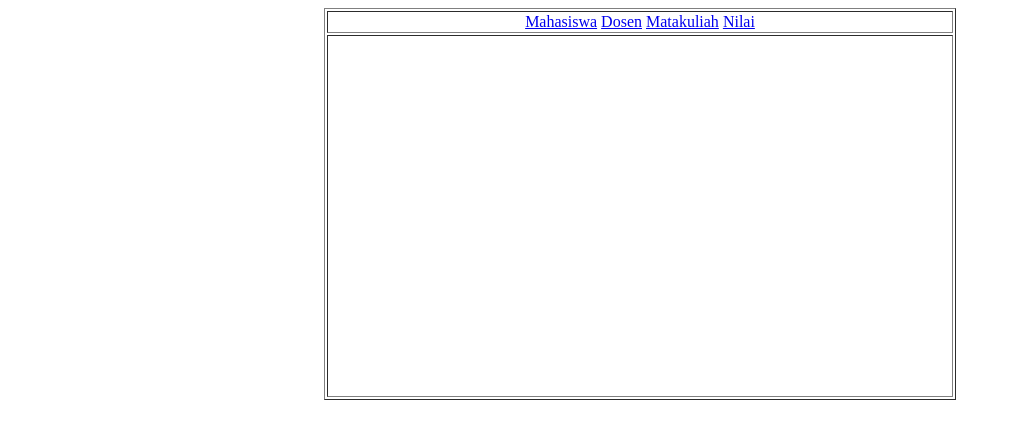
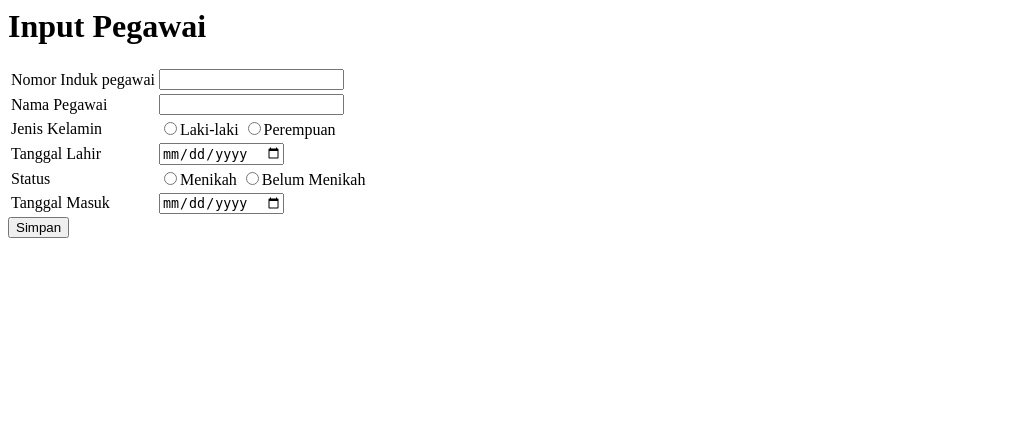
Before and after one commit to alwiramadhan16/UNBIN_PL2_PS2, a PHP site: the page made by index.php in a window 1280 px wide. Shown: the top 439 px of the page, without its empty margins (0-1011 px from the left). Run offline with PHP 8.4, Linux system fonts and the light colour scheme.

Commit message:
Add files via upload

```diff
--- /dev/null
+++ b/controller/controller_pegawai.php
@@ -0,0 +1,67 @@
+<?php
+//include class model
+include "model/model_pegawai.php";
+
+class controller
+{
+
+	//Declare Global Variable Of Model
+	public $model;
+
+	//Create Instance
+	function __construct()
+	{
+		$this->model = new model();
+	}
+
+	function view_post()
+	{
+		include "view/view_post_pegawai.php";
+	}
+
+	function view_put($id)
+	{
+		$data = $this->model->select($id);
+		include "view/view_put_pegawai.php";
+	}
+
+	function view_index()
+	{
+		$data = $this->model->selectAll();
+		include "view/view_pegawai.php";
+	}
+
+	//Function Insert Data
+	function insert()
+	{
+		$id = NULL;
+		$nip = $_POST['nip'];
+		$nama = $_POST['nama'];
+		$jns_kel =  $_POST['jns_kel'];
+		$tgl_lahir = $_POST['tgl_lahir'];
+		$status =  $_POST['status'];
+		$mulai_kerja = $_POST['mulai_kerja'];
+
+		$this->model->insert($id, $nip, $nama, $jns_kel, $tgl_lahir, $status, $mulai_kerja);
+		header("location:index.php");
+	}
+
+	//Function Update Data
+	function update($id)
+	{
+		$nip =  $_POST['nip'];
+		$nama = $_POST['nama'];
+		$jns_kel =  $_POST['jns_kel'];
+		$tgl_lahir = $_POST['tgl_lahir'];
+		$status =  $_POST['status'];
+		$mulai_kerja = $_POST['mulai_kerja'];
+
+		$this->model->update($id, $nip, $nama, $jns_kel, $tgl_lahir, $status, $mulai_kerja);
+		header("location:index.php");
+	}
+
+
+	function __destruct()
+	{
+	}
+}
--- /dev/null
+++ b/database.php
@@ -0,0 +1,22 @@
+<?php
+class Database
+{
+    private static $instance = NULL;
+
+    private function __construct()
+    {
+    }
+
+    private function __clone()
+    {
+    }
+
+    public static function getInstance()
+    {
+        if (!isset(self::$instance)) {
+            $pdo_options[PDO::ATTR_ERRMODE] = PDO::ERRMODE_EXCEPTION;
+            self::$instance = new PDO('mysql:host=localhost;dbname=unbin_pl2_p3', 'root', '', $pdo_options);
+        }
+        return self::$instance;
+    }
+}
--- a/index.php
+++ b/index.php
@@ -1,32 +1,15 @@
-<table width="50%" height="50%" border="1" align="center">
-    <tr height="5%">
-        <td align="center">
-            <a href="index.php?id=<?php echo base64_encode(1) ?>">Mahasiswa</a>
-            <a href="index.php?id=<?php echo base64_encode(2) ?>">Dosen</a>
-            <a href="index.php?id=<?php echo base64_encode(3) ?>">Matakuliah</a>
-            <a href="index.php?id=<?php echo base64_encode(4) ?>">Nilai</a>
-        </td>
-    </tr>
-    <tr height="95%">
-        <td valign="top" align="center">
-            <?php
-                if (isset($_GET['id'])){
-                    $id_menu = base64_decode($_GET['id']);
-                    if ($id_menu==1)
-                    {
-                        include('latihan1.php');
-                    }elseif ($id_menu==2)
-                    {
-                        echo "belum ada form";
-                    }elseif ($id_menu==3)
-                    {
-                        echo "belum ada form";
-                    }elseif ($id_menu==4)
-                    {
-                        echo "belum ada form";
-                    }
-                }
-            ?>
-        </td>
-    </tr>
-</table>
+<?php
+//include class controller
+include "controller/controller_pegawai.php";
+
+//variabel main merupakan objek baru yang dibuat dari class controller
+$main = new controller();
+
+//kondisi awal (menampilkan seluruh data)
+if (isset($_GET['i'])) {
+	$main->view_post(); //kondisi untuk mengakses halaman add
+} else if (isset($_GET['e'])) {
+	$main->view_put($_GET['e']); //kondisi untuk mengakses halaman add
+} else {
+	$main->view_index(); //kondisi awal (menampilkan seluruh data)
+}
--- /dev/null
+++ b/model/model_pegawai.php
@@ -0,0 +1,44 @@
+<?php
+
+//Include Class Database
+include 'database.php';
+
+class model
+{
+
+	//Create Instance
+	function __construct()
+	{
+		$this->dbh = Database::getInstance();
+	}
+
+	//Get Single Data By Id
+	function select($id)
+	{
+		$data = $this->dbh->query("SELECT * FROM tbl_pegawai WHERE id =" . $id);
+		return $data->fetch();
+	}
+
+	//Get All Data
+	function selectAll()
+	{
+		return $this->dbh->query("SELECT * FROM tbl_pegawai");
+	}
+
+	//Insert Data
+	function insert($id, $nip, $nama, $jns_kel, $tgl_lahir, $status, $mulai_bekerja)
+	{
+		return $this->dbh->query("INSERT INTO tbl_pegawai VALUES ('" . $id . "','" . $nip . "','" . $nama . "','" . $jns_kel . "','" . $tgl_lahir . "','" . $status . "','" . $mulai_bekerja . "')");
+	}
+
+	//Update Data
+	function update($id, $nip, $nama, $jns_kel, $tgl_lahir, $status, $mulai_bekerja)
+	{
+		return $this->dbh->query("UPDATE tbl_pegawai SET nip='$nip', nama='$nama', jns_kel='$jns_kel', tgl_lahir='$tgl_lahir', status='$status', mulai_kerja='$mulai_bekerja' where id = $id");
+	}
+
+	//Remove Instance
+	function __destruct()
+	{
+	}
+}
--- /dev/null
+++ b/view/view_post_pegawai.php
@@ -0,0 +1,65 @@
+<?php
+session_start();
+if (empty($_SESSION['token'])) {
+    $_SESSION['token'] = bin2hex(random_bytes(32));
+}
+$token = $_SESSION['token']
+?>
+
+<h1>Input Pegawai</h1>
+<form action="" method="POST">
+    <input type="hidden" name="csrf_token" value="<?= $token ?>" />
+    <table>
+        <tr>
+            <td>Nomor Induk pegawai</td>
+            <td>
+                <Input type="text" name="nip">
+            </td>
+        </tr>
+        <tr>
+            <td>Nama Pegawai</td>
+            <td>
+                <Input type="text" name="nama">
+            </td>
+        </tr>
+        <tr>
+            <td>Jenis Kelamin</td>
+            <td>
+                <input type="radio" name="jns_kel" <?php if (isset($jns_kel) && $jns_kel == "Laki-laki") echo "checked"; ?> value="Laki-laki">Laki-laki
+                <input type="radio" name="jns_kel" <?php if (isset($jns_kel) && $jns_kel == "Perempuan") echo "checked"; ?> value="Perempuan">Perempuan
+            </td>
+        </tr>
+        <tr>
+            <td>Tanggal Lahir</td>
+            <td>
+                <input type="date" name="tgl_lahir">
+            </td>
+        </tr>
+        <tr>
+            <td>Status</td>
+            <td>
+                <input type="radio" name="status" <?php if (isset($status) && $status == "0") echo "checked"; ?> value="0">Menikah
+                <input type="radio" name="status" <?php if (isset($status) && $status == "1") echo "checked"; ?> value="1">Belum Menikah
+            </td>
+        </tr>
+        <tr>
+            <td>Tanggal Masuk</td>
+            <td>
+                <input type="date" name="mulai_kerja">
+            </td>
+        </tr>
+    </table>
+    <input type="submit" name="proses" value="Simpan">
+</form>
+
+<?php
+if (isset($_POST['proses'])) {
+    if ($_POST['csrf_token'] == $_SESSION['token']) {
+        //Get class controller
+        $main = new controller();
+
+        //Call insert function on controller
+        $main->insert();
+    }
+}
+?>
```
Also changed, not shown: view/view_pegawai.php (added, +38 -0 lines), view/view_put_pegawai.php (added, +65 -0 lines), README.md.
